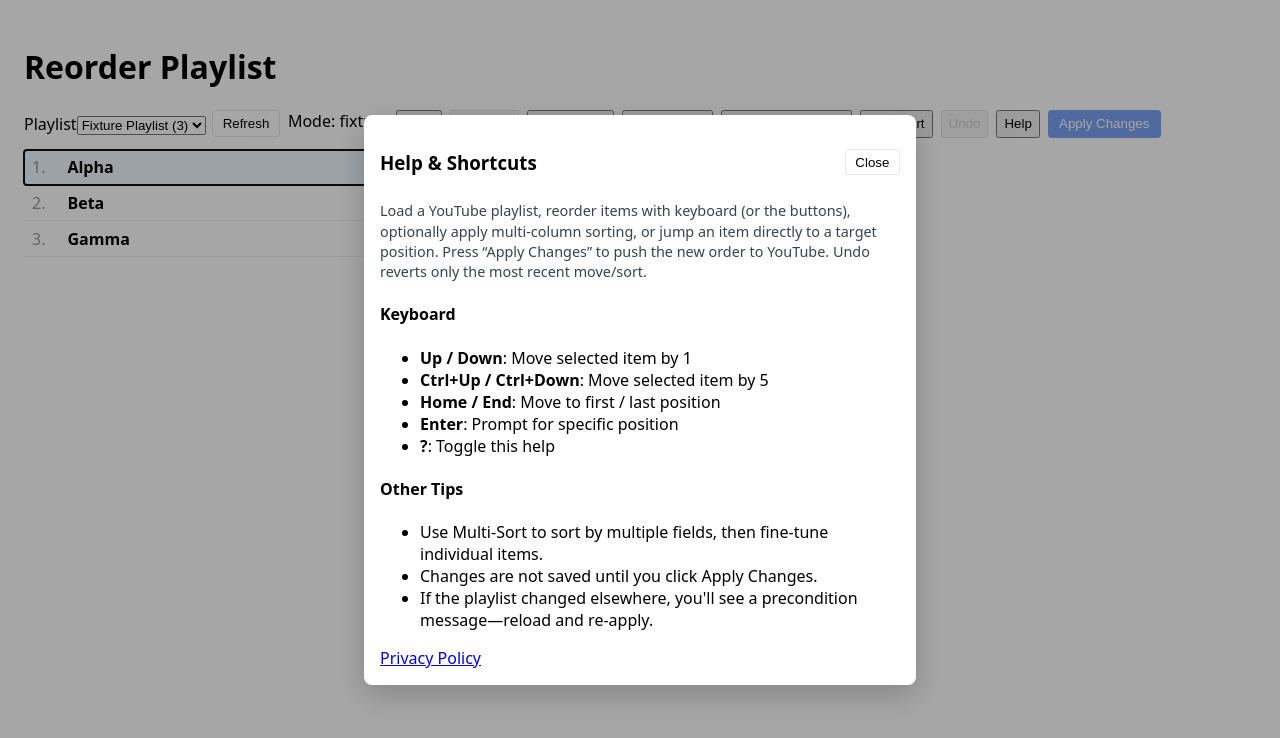
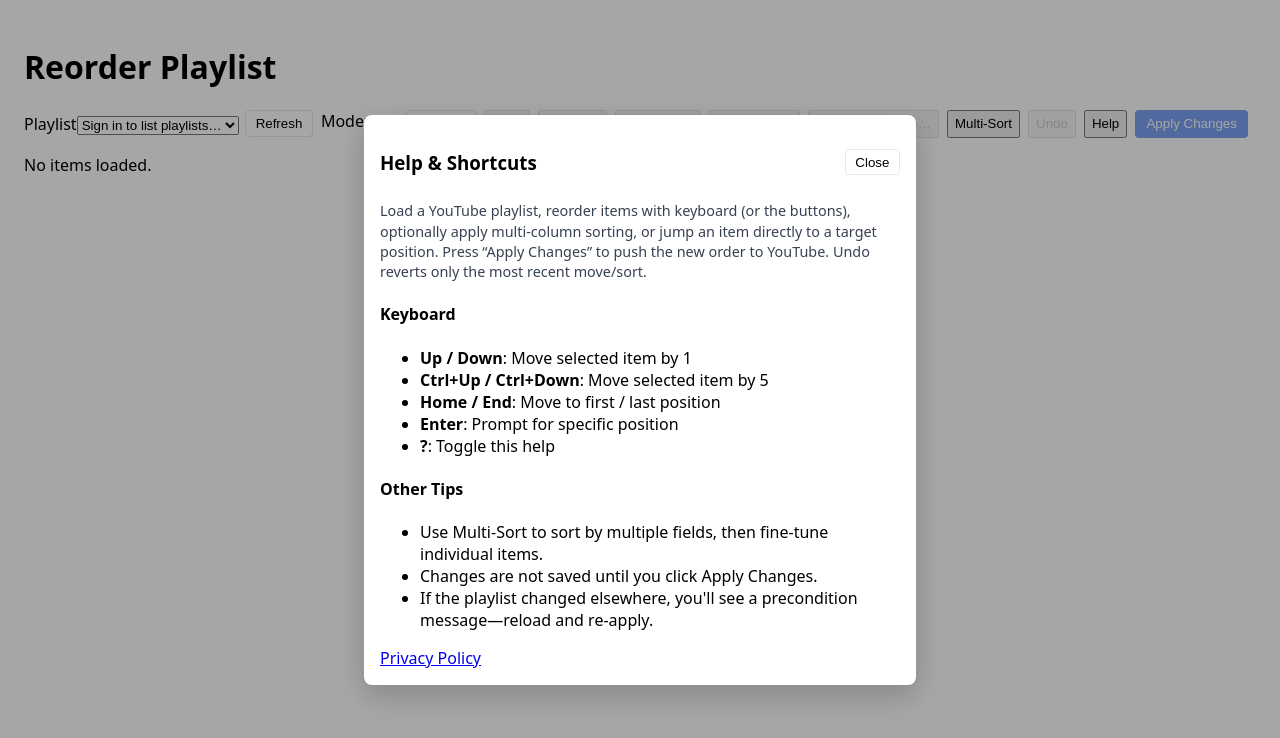
Before and after one commit to ndc/reorder-youtube-playlist, a Vue app: page / in a window 1280 px wide. Shown: the top 738 px of the page. Built offline with nearby package versions, Linux system fonts and the light colour scheme.

Commit message:
default is live now

```diff
--- a/src/App.vue
+++ b/src/App.vue
@@ -162,7 +162,8 @@ const message = ref('')
 const messageType = ref<'ok' | 'err' | ''>('')
 const helpOpen = ref(false)
 const FIRST_VISIT_KEY = 'ryp:firstVisitShown'
-const isLive = Boolean((import.meta as any).env?.VITE_YT_MODE === 'live')
+// Default to live; set VITE_YT_MODE="dev" to use the local facade
+const isLive = (import.meta as any).env?.VITE_YT_MODE !== 'dev'
 const playlists = ref<Playlist[]>([])
 const playlistsLoading = ref(false)
 const selectedPlaylistId = ref<string>('')
--- a/src/lib/playlistFacade.ts
+++ b/src/lib/playlistFacade.ts
@@ -102,8 +102,8 @@ let selected: typeof fixtureFacade | undefined
 try {
     const env: any = (import.meta as any).env || {}
     const isTest = Boolean(env?.TEST || env?.MODE === 'test')
-    // Only enable live mode outside tests
-    if (!isTest && env?.VITE_YT_MODE === 'live') {
+    // Default to live unless explicitly in dev (fixture) or running tests
+    if (!isTest && env?.VITE_YT_MODE !== 'dev') {
         const mod = await import('./playlistFacade.live')
         selected = mod.livePlaylistFacade
     }
```
Also changed, not shown: 1 other file (tests, documents, lock files or other folders).
